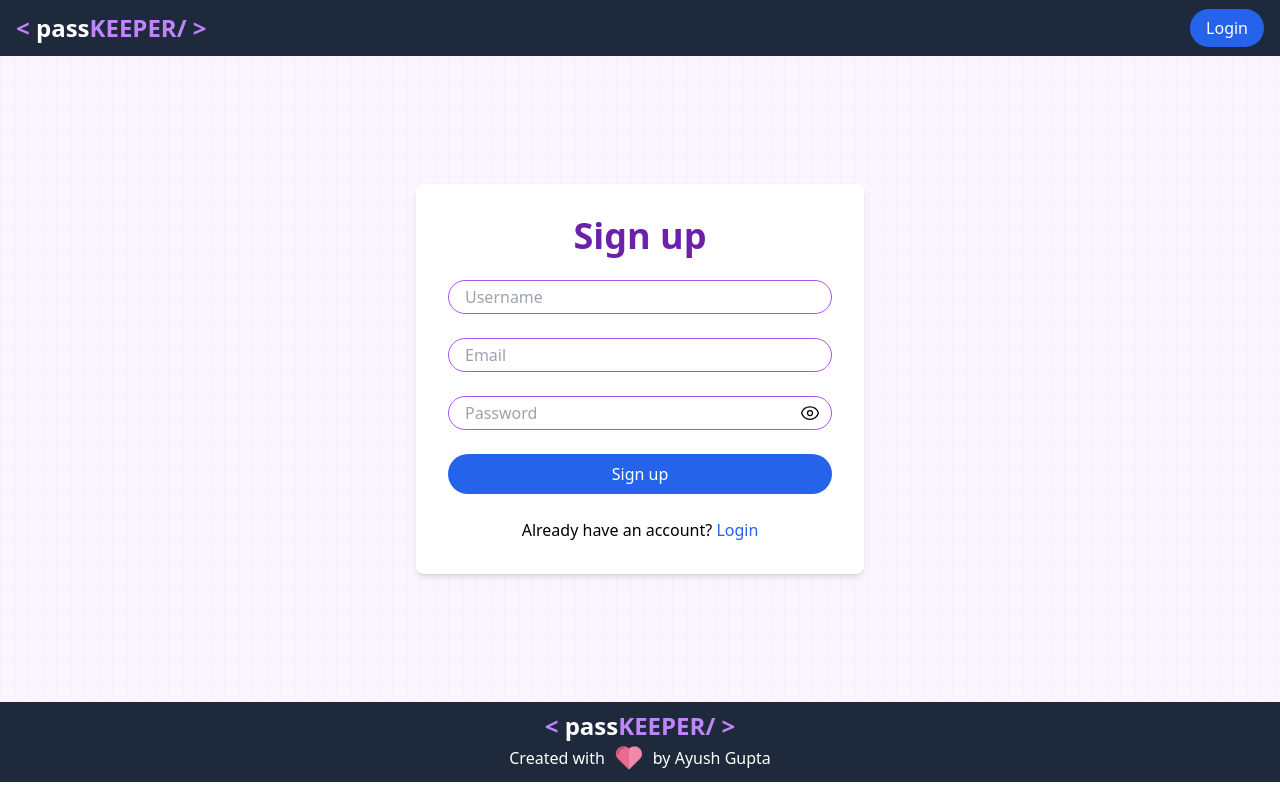
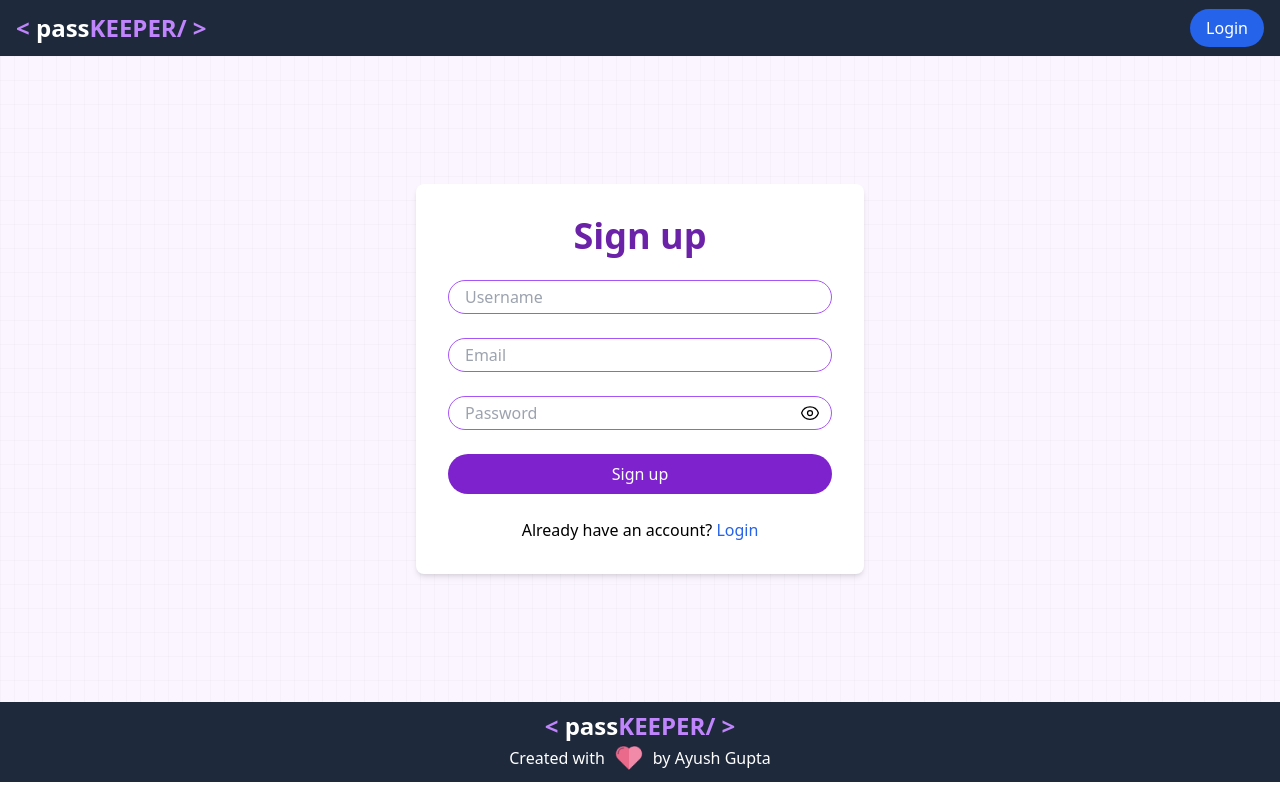
Before and after one commit to ayush-gupta456/pass_op, a React (Vite) app: page /signup in a window 1280 px wide. Built offline with nearby package versions, Linux system fonts and the light colour scheme.

Commit message:
Update Signup.jsx

```diff
--- a/src/components/Signup.jsx
+++ b/src/components/Signup.jsx
@@ -2,7 +2,7 @@
 import { Link, useNavigate } from 'react-router-dom';
 import { ToastContainer, toast } from 'react-toastify';
 import 'react-toastify/dist/ReactToastify.css';
-import { EyeIcon, EyeSlashIcon } from './Icons'; // ✅ Custom icons
+import { EyeIcon, EyeSlashIcon } from './Icons';
 
 const Signup = () => {
   const [form, setForm] = useState({ username: '', email: '', password: '' });
@@ -81,7 +81,6 @@
                 type={showPassword ? 'text' : 'password'}
                 name="password"
               />
-              {/* ✅ Password visibility toggle icon */}
               <span
                 className="absolute transform -translate-y-1/2 right-3 top-1/2 cursor-pointer"
                 onClick={togglePasswordVisibility}
@@ -95,7 +94,7 @@
             </div>
             <button
               type="submit"
-              className="flex items-center justify-center w-full px-8 py-2 text-white bg-blue-600 rounded-full"
+              className="flex items-center justify-center w-full px-8 py-2 text-white bg-purple-700 rounded-full"
               disabled={loading}
             >
               {loading ? (
```
